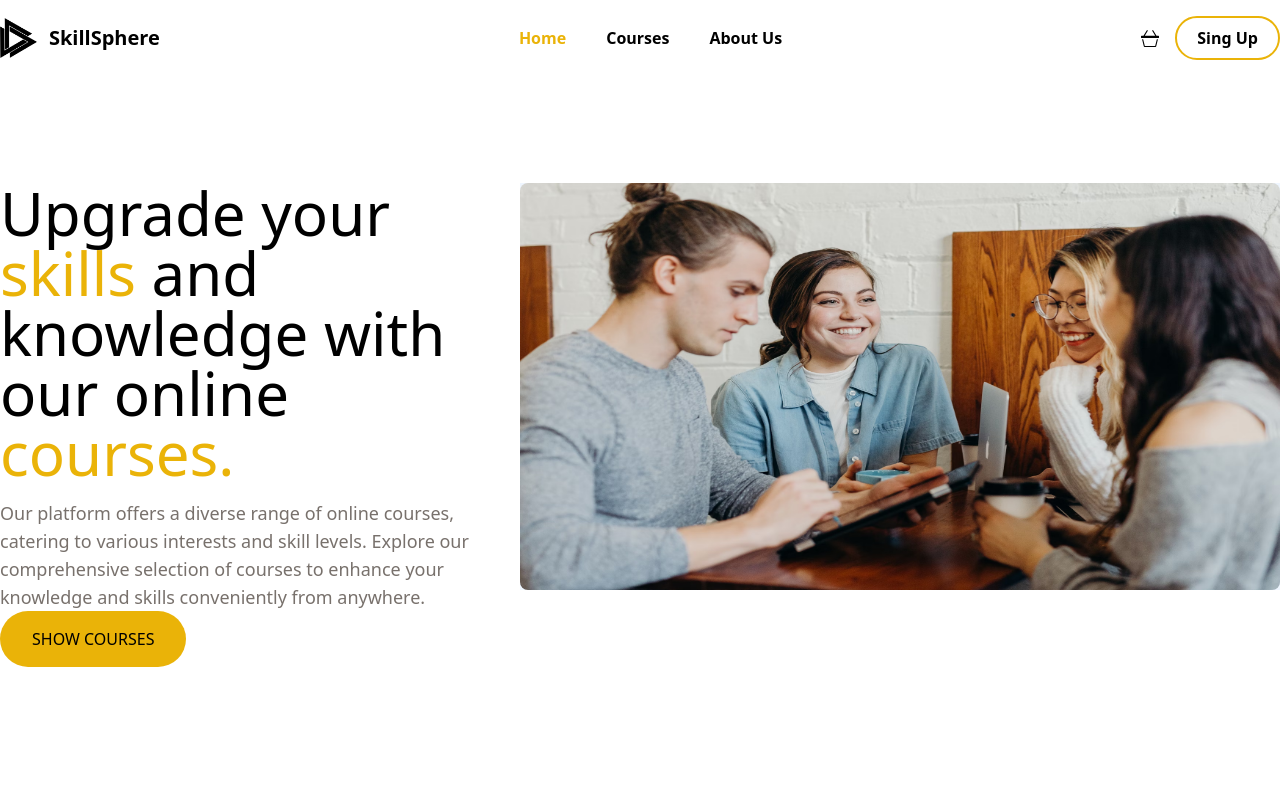
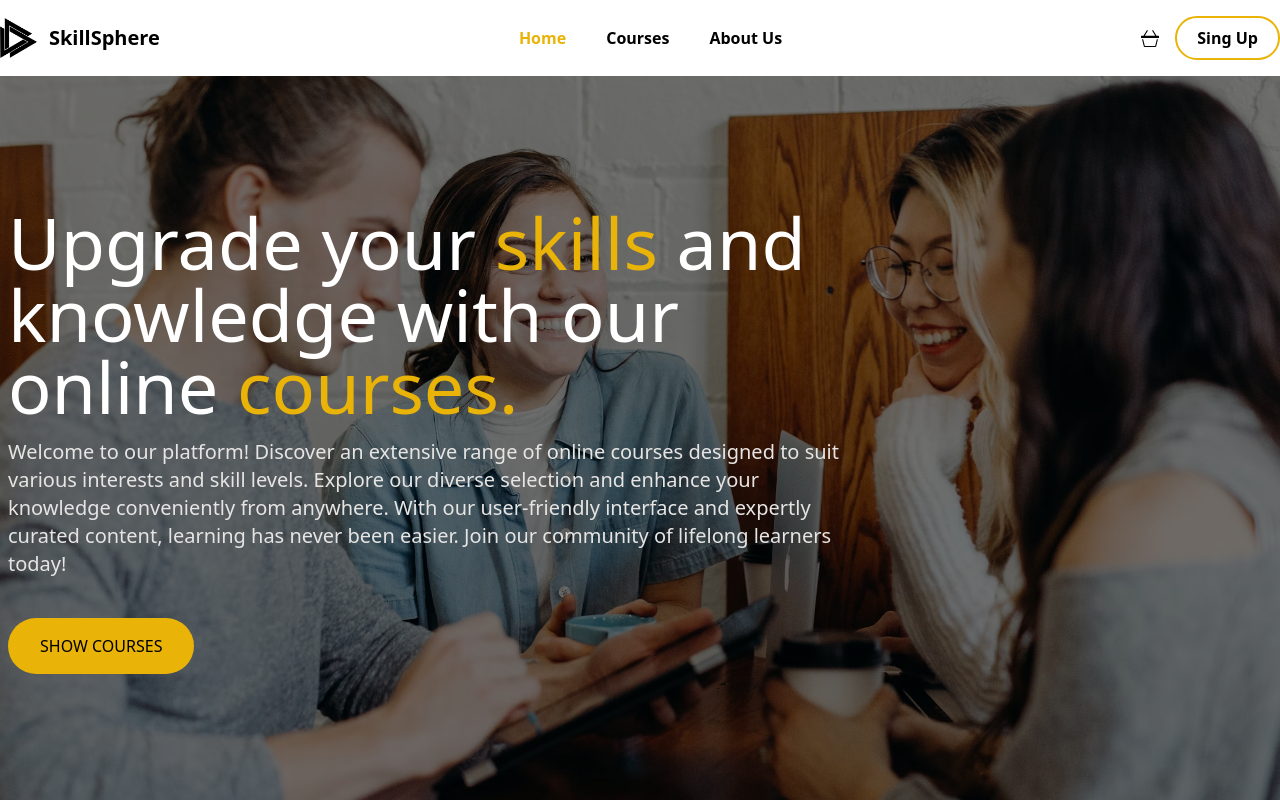
Before and after one commit to ArturDBW/SkillSphereApp, a React (Vite) app in the folder frontend/: page / in a window 1280 px wide. Shown: the top 800 px of the page. Built offline with nearby package versions, Linux system fonts and the light colour scheme; no server answers.

Commit message:
change styles in Home and add RWD

```diff
--- a/frontend/src/pages/Home.tsx
+++ b/frontend/src/pages/Home.tsx
@@ -3,34 +3,36 @@ import hero from "/hero.avif";
 
 export const Home = () => {
   return (
-    <section className="grid h-[calc(100vh-72px)] grid-cols-5 grid-rows-7 gap-5">
-      <div className="col-span-2 row-start-2 row-end-6 grid grid-cols-1">
-        <div>
-          <h1 className="text-6xl">
+    <section
+      className="relative flex h-[calc(100vh-72px)] items-center bg-cover bg-center px-2 "
+      style={{
+        backgroundImage: `url(${hero})`,
+      }}
+    >
+      <div className="bg-blackCustom absolute left-0 top-0 h-full w-full">
+        <div className="mx-auto h-full max-w-screen-xl p-2">
+          <div className="flex h-full w-2/3 flex-col items-start justify-center max-lg:w-full">
+            <h1 className="text-7xl text-white max-sm:text-3xl">
               Upgrade your <span className="text-yellow-500">skills</span> and
               knowledge with our online
               <span className="text-yellow-500"> courses.</span>
             </h1>
-          <p className="mt-4 text-lg text-stone-500">
-            Our platform offers a diverse range of online courses, catering to
-            various interests and skill levels. Explore our comprehensive
-            selection of courses to enhance your knowledge and skills
-            conveniently from anywhere.
+            <p className="mt-4  text-xl text-stone-200 max-sm:text-base">
+              Welcome to our platform! Discover an extensive range of online
+              courses designed to suit various interests and skill levels.
+              Explore our diverse selection and enhance your knowledge
+              conveniently from anywhere. With our user-friendly interface and
+              expertly curated content, learning has never been easier. Join our
+              community of lifelong learners today!
             </p>
-        </div>
             <Link
               to="/courses"
-          className="self-end justify-self-start rounded-full bg-yellow-500 px-8 py-4 uppercase duration-150 hover:bg-yellow-400"
+              className="mt-10 justify-self-start rounded-full bg-yellow-500 px-8 py-4 uppercase duration-150 hover:bg-yellow-400"
             >
               Show Courses
             </Link>
           </div>
-      <div className="col-span-3 row-start-2 row-end-6 bg-blue-50">
-        <img
-          src={hero}
-          alt="Smiling People"
-          className="h-full w-full rounded-lg"
-        />
+        </div>
       </div>
     </section>
   );
--- a/frontend/src/ui/AppLayout.tsx
+++ b/frontend/src/ui/AppLayout.tsx
@@ -36,7 +36,7 @@ export const AppLayout = () => {
   return (
     <UserContext.Provider value={user}>
       <Header />
-      <main className="mx-auto max-w-screen-xl">
+      <main className="">
         <Outlet />
       </main>
       <Footer />
--- a/frontend/tailwind.config.js
+++ b/frontend/tailwind.config.js
@@ -2,7 +2,11 @@
 export default {
   content: ["./index.html", "./src/**/*.{js,ts,jsx,tsx}"],
   theme: {
-    extend: {},
+    extend: {
+      colors: {
+        blackCustom: "rgba(0, 0, 0, 0.5)",
+      },
+    },
   },
   plugins: [],
 };
```
Lines whose indentation alone changed are shown as unchanged.
